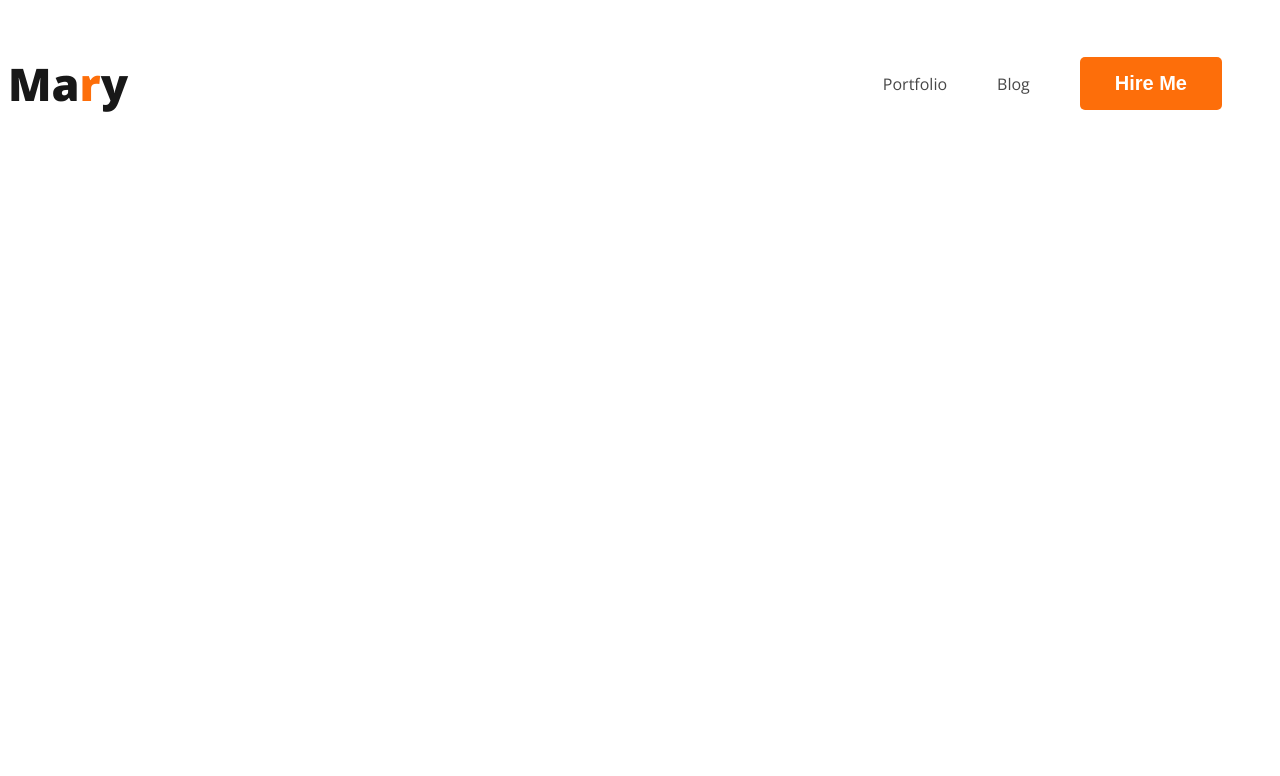
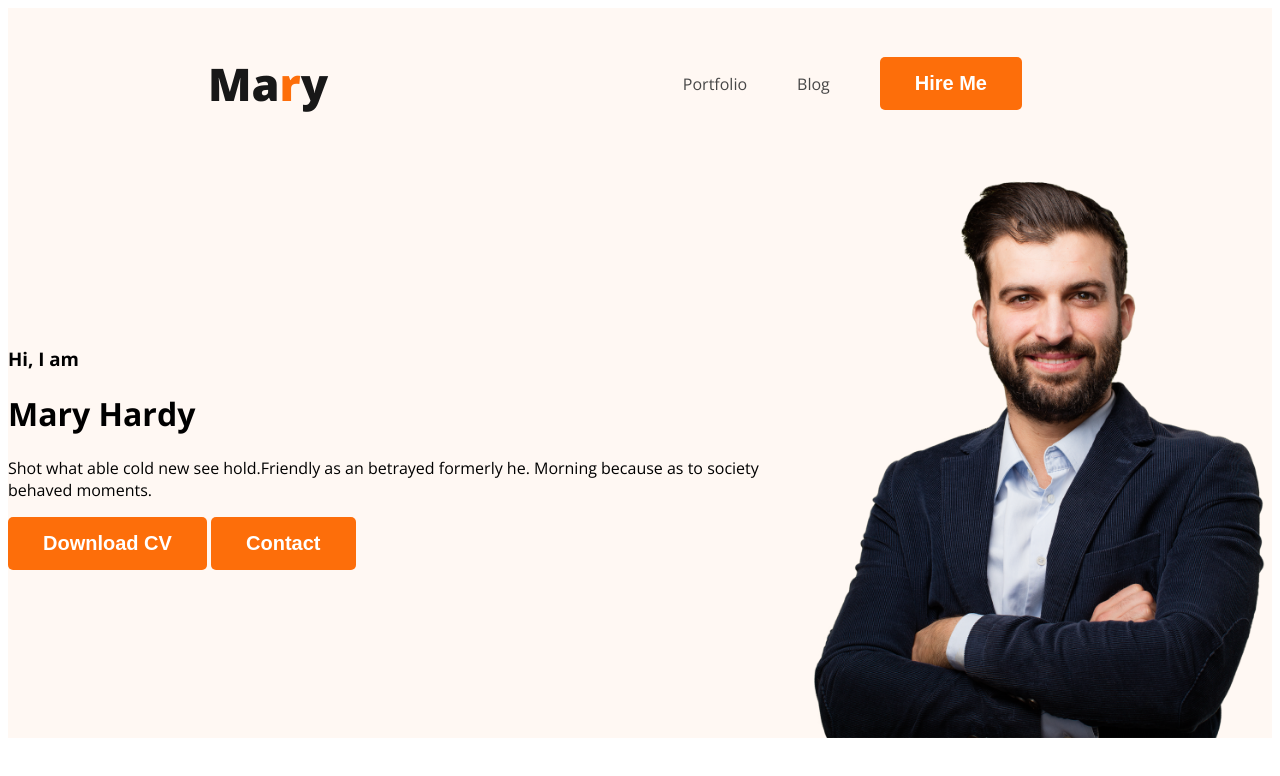
Before and after one commit to NaimulHudaWalid/webdeveloper-portfolio, a plain HTML site: page index.html in a window 1280 px wide. Drawn offline with nearby package versions, Linux system fonts and the light colour scheme.

Commit message:
banner content added

```diff
--- a/index.html
+++ b/index.html
@@ -12,8 +12,10 @@
     />
     <link rel="stylesheet" href="styles/portfolio.css" />
   </head>
+
   <body>
-    <header>
+    <!-- header starts -->
+    <header class="header">
       <nav>
         <h3 class="nav-title">Ma<span class="text-primary">r</span>y</h3>
         <ul>
@@ -22,7 +24,21 @@
           <li><button class="btn-primary">Hire Me</button></li>
         </ul>
       </nav>
+      <div class="banner">
+        <div class="banner-content">
+          <h3 class="banner-greating">Hi, I am</h3>
+          <h1 class="banner-title">Mary Hardy</h1>
+          <p>
+            Shot what able cold new see hold.Friendly as an betrayed formerly
+            he. Morning because as to society behaved moments.
+          </p>
+          <button class="btn-primary">Download CV</button>
+          <button class="btn-primary">Contact</button>
+        </div>
+        <img class="profile-pic" src="images/hardy.png" alt="" />
+      </div>
     </header>
+    <!-- header ends -->
     <main></main>
     <footer></footer>
   </body>
--- a/styles/portfolio.css
+++ b/styles/portfolio.css
@@ -21,6 +21,7 @@ nav {
   display: flex;
   align-items: center;
   justify-content: space-between;
+  margin: 0 200px;
 }
 .nav-title {
   color: #181818;
@@ -39,3 +40,19 @@ nav a {
   text-decoration: none;
   color: #474747;
 }
+
+/* header related styles */
+
+.header {
+  background-color: #fff8f3;
+}
+.banner {
+  padding-left: 30px 30px 30px 150px;
+  display: flex;
+  align-items: center;
+}
+.banner-content {
+}
+.banner .profile-pic {
+  width: 500px;
+}
```
